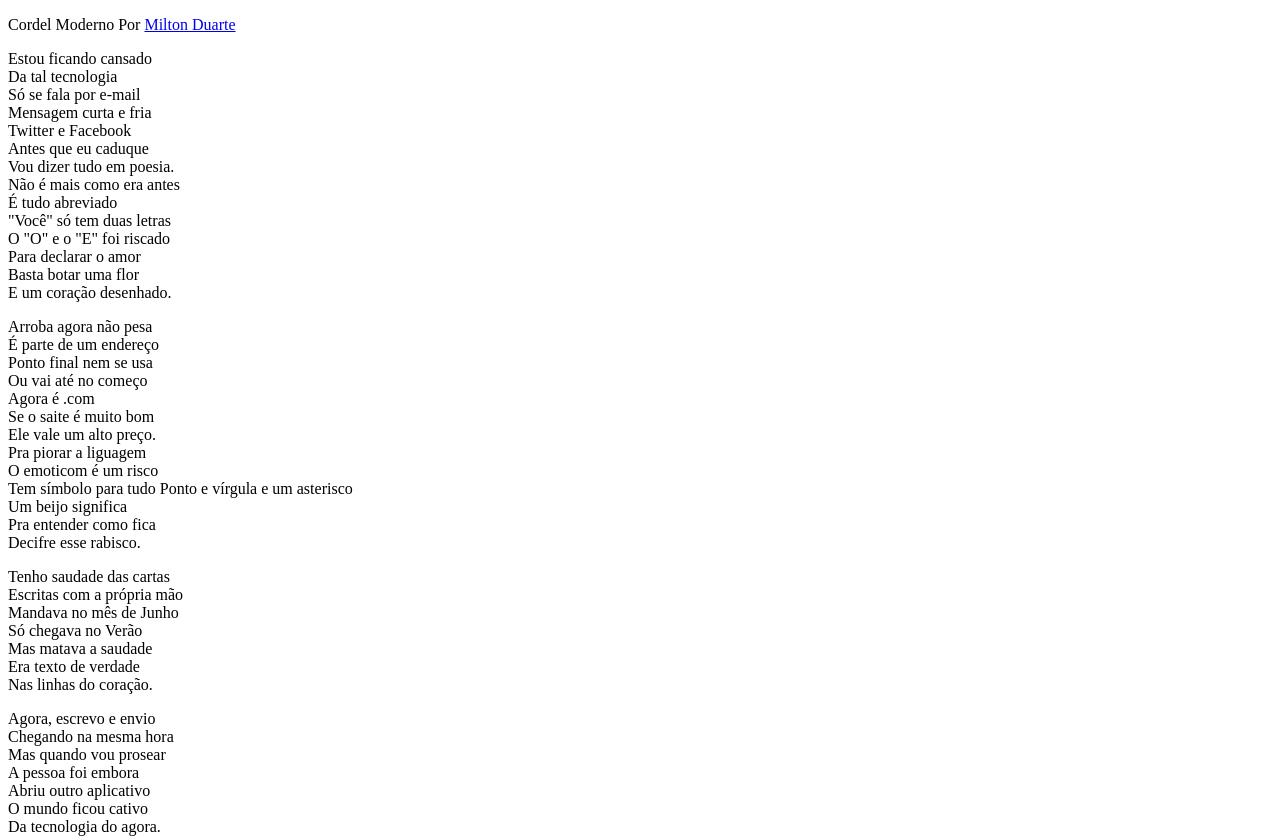
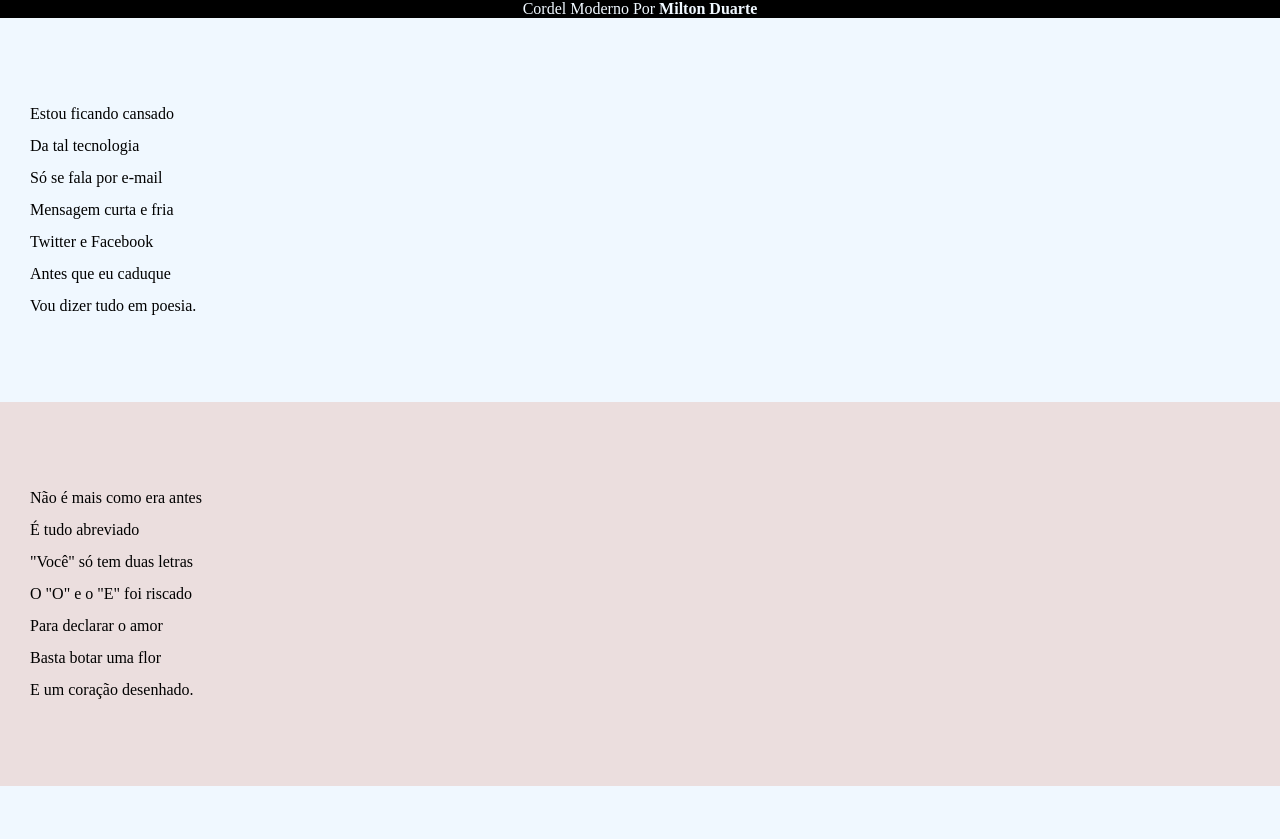
Before and after one commit to Dev-Brunosilva/html-css, a plain HTML site: page execicios/cordel.html in a window 1280 px wide. Shown: the top 839 px of the page. Drawn offline with Linux system fonts and the light colour scheme.

Commit message:
atualizei estilos textos

```diff
--- a/execicios/cordel.html
+++ b/execicios/cordel.html
@@ -17,7 +17,7 @@
     </header>
 
 
-    <section>
+    <section class="normal">
         Estou ficando cansado <br>
         Da tal tecnologia <br>
         Só se fala por e-mail <br>
@@ -28,7 +28,7 @@
     </section>
 
 
-    <section>
+    <section class="imagem">
 
         Não é mais como era antes <br>
         É tudo abreviado <br>
@@ -41,7 +41,7 @@
     </section>
 
 
-    <section>
+    <section class="normal">
         <p>
             Arroba agora não pesa <br>
             É parte de um endereço <br>
@@ -63,7 +63,7 @@
 
     </section>
 
-    <section>
+    <section class="imagem">
 
         <p>
             Tenho saudade das cartas <br>
@@ -76,7 +76,7 @@
         </p>
     </section>
 
-    <section>
+    <section class="normal">
         <p>
             Agora, escrevo e envio <br>
             Chegando na mesma hora <br>
--- a/execicios/style.css
+++ b/execicios/style.css
@@ -1,4 +1,70 @@
-@charset "UTF-8"
- body{
-   background-color: aqua;
- }
+@charset "UTF-8" ;
+
+*{
+  margin: 0px;
+  margin: 0px;
+}
+
+
+html,body {
+  min-height: 100vh;
+  background-color: darkgray;
+
+}
+header { background-color: black;
+color: aliceblue;
+text-align: center;}
+header.h1 {
+  padding-top: 50px;
+  font-variant: small-caps;
+
+}
+header.p {
+  padding-bottom: 50px;
+}
+
+a {
+  color: aliceblue;
+  text-decoration: none;
+  font-weight: bolder;
+
+}
+a:hover {
+  text-decoration: underline;
+
+}
+section {
+  padding-top: 10vh;
+  padding-bottom: 10vh;
+  line-height: 2em;
+  padding-left: 30px;
+}
+section.normal {
+  background-color: aliceblue;
+  color: black;
+
+}
+section.imagem{
+  background-color: rgb(235, 222, 222)
+  ;
+  color: black
+
+
+}
+
+section.imagem>p {
+  width: 400px;
+  background-color: black
+  ;
+
+
+}
+
+footer{
+  background-color: black
+  ;
+
+  text-align: center;
+
+  padding: 10px;
+}
```
